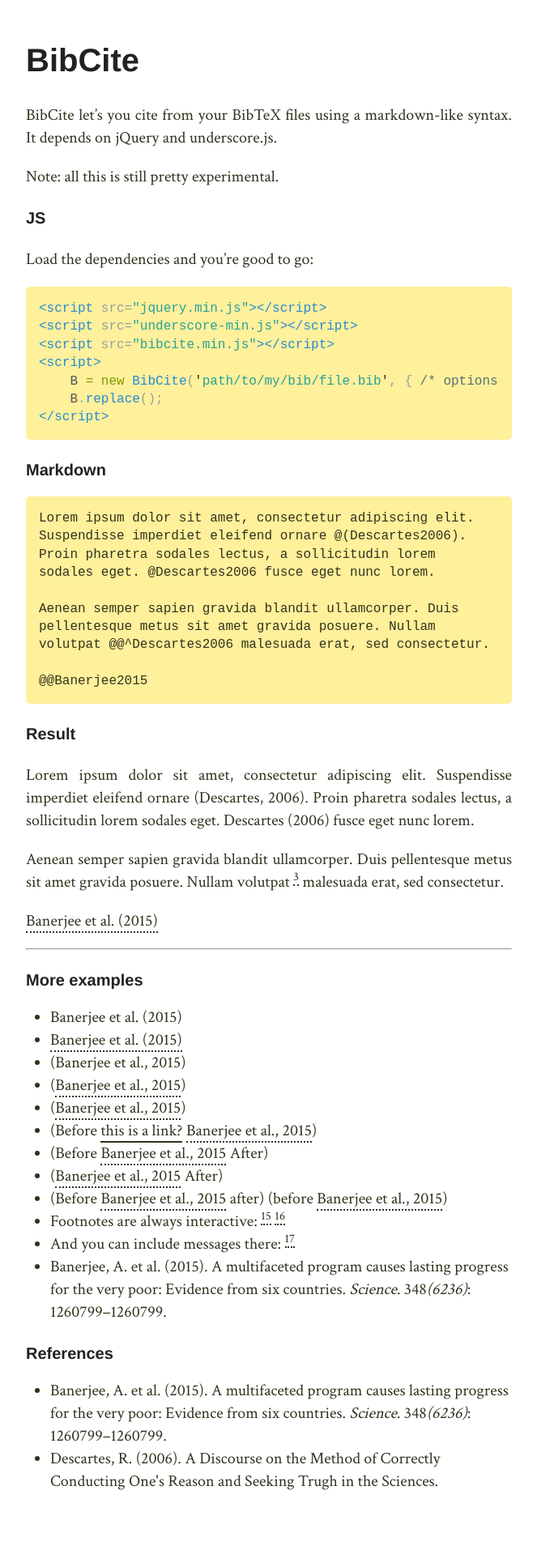
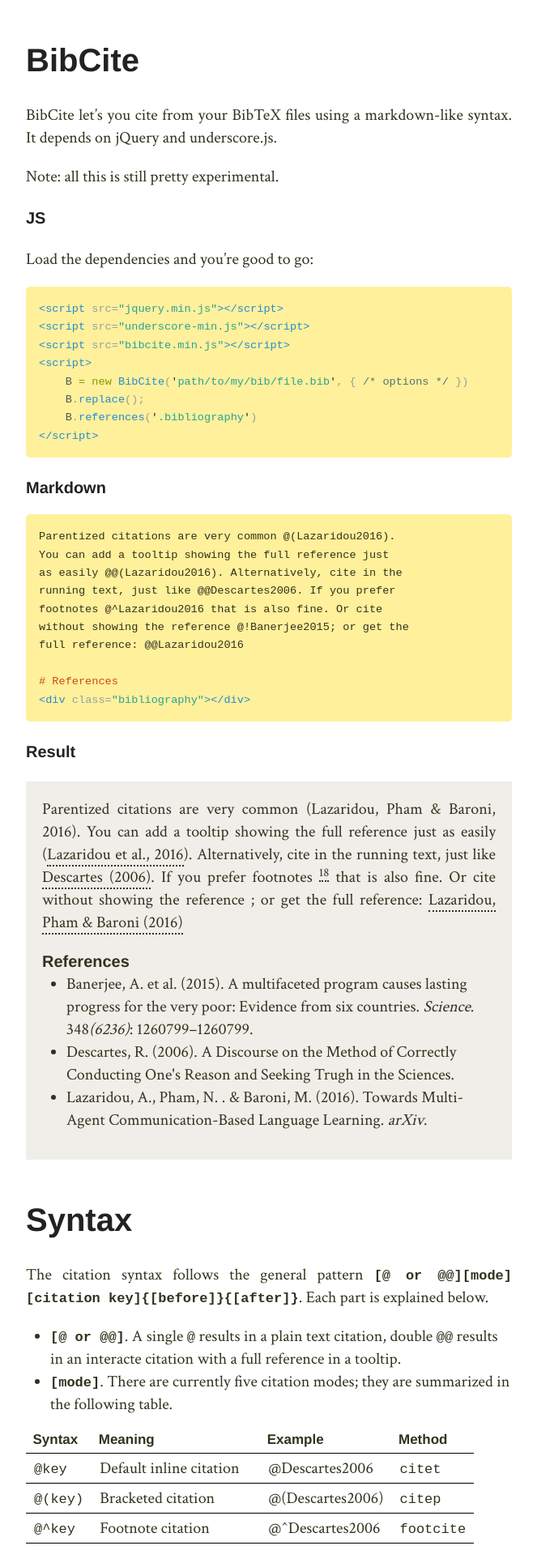
Before and after one commit to bacor/bibcite, a Jekyll site: the page built from index.md, in a window 1280 px wide. Shown: the top 1914 px of the page at 81% size, without its empty margins (308-971 px from the left). Built offline with Jekyll 4.4.1, drawn with Linux system fonts in a browser that asks for light colours; our own code applies the rules of GitHub Pages for plain Markdown files; before the commit the page ends 1858 px from its top, so only the background shows below that; some of the changed text lies outside the part shown.

Commit message:
explained syntax

```diff
--- a/_layouts/default.html
+++ b/_layouts/default.html
@@ -24,7 +24,7 @@
     <script>
       B = new BibCite('demo/demo-bib.bib')
       B.replace();
-      B.references('.references-container')
+      B.references('.bibliography')
     </script>
   </body>
 </html>
--- a/demo/demo-bib.bib
+++ b/demo/demo-bib.bib
@@ -36,3 +36,15 @@
 	url = {http://books.google.com/books?hl=en{\&}lr={\&}id=rQ-iMw6tNgsC{\&}oi=fnd{\&}pg=PA303{\&}dq=Categorization+as+nonparametric+Bayesian+density+estimation{\&}ots=0JU34Glks0{\&}sig=yIhJDMAl8r93yYyS2qn6eLqjs3A},
 	year = {2008}
 }
+
+@article{Lazaridou2016,
+	abstract = {We propose an interactive multimodal framework for language learning. Instead of being passively exposed to large amounts of natural text, our learners (implemented as feed-forward neural networks) engage in cooperative referential games starting from a tabula rasa setup, and thus develop their own language from the need to communicate in order to succeed at the game. Preliminary experiments provide promising results, but also suggest that it is important to ensure that agents trained in this way do not develop an adhoc communication code only effective for the game they are playing},
+	archivePrefix = {arXiv},
+	arxivId = {1605.07133},
+	author = {Lazaridou, Angeliki and Pham, Nghia The and Baroni, Marco},
+	eprint = {1605.07133},
+	journal = {arXiv},
+	title = {{Towards Multi-Agent Communication-Based Language Learning}},
+	url = {http://arxiv.org/abs/1605.07133},
+	year = {2016}
+}
--- a/demo/demo.css
+++ b/demo/demo.css
@@ -688,4 +688,38 @@ img {
 a[rel="footnote"] {
   border-bottom-style: dotted; }
 
+.result, .bibliography, .ref-title {
+  background-color: #efeee9;
+  padding: 1em; }
+
+.ref-title {
+  margin: 0;
+  padding: 0 1em;
+  font-family: "Helvetica Neue";
+  font-weight: bold; }
+
+.result {
+  margin-bottom: 0; }
+
+.bibliography {
+  margin-top: 0;
+  padding-top: 0; }
+  .bibliography ul {
+    margin-top: 0; }
+
+th {
+  font-weight: bold;
+  text-align: left;
+  font-family: "Helvetica Neue";
+  font-size: .85em; }
+
+td, th {
+  padding: .2em .5em; }
+
+tr {
+  border-bottom: 1px solid #000; }
+
+code {
+  font-size: .85em; }
+
 /*# sourceMappingURL=demo.css.map */
--- a/dist/bibcite.js
+++ b/dist/bibcite.js
@@ -578,6 +578,7 @@ BibCite.prototype.replaceCitation = function(citation) {
         if(type == '(') { mode = 'p' }
         else if(type == '^') { mode = 'foot'; options.includeFootnote=true }
         else if(type == '*') { mode = 'full' }
+        else if(type == '!') { mode = 'no' }
 
         // Get citation html
         var html = self.cite(citation, mode, options)
@@ -637,6 +638,12 @@ BibCite.prototype.cite = function(citation, mode, options) {
         mode = this.options.defaultMode;
     }
 
+    // No cite: no output
+    if(mode == 'no') {
+        this.nocite(citation);
+        return '';
+    }
+
     // Determine mode to cite
     var citeFns = { 't': 'citet', 'p': 'citep', 'full': 'fullcite', 'foot': 'footcite' }
     var mode = mode || this.options.defaultMode;
@@ -664,6 +671,10 @@ BibCite.prototype.fullcite = function(citation, options) {
 
 BibCite.prototype.footcite = function(citation, options) {
     return this.cite(citation, 'foot', options)
+}
+
+BibCite.prototype.nocite = function(citation, options) {
+    citation.cite(false);
 }
 
 BibCite.prototype.updateTooltips = function() {
@@ -747,7 +758,7 @@ BibCite.prototype.updateTooltips = function() {
 
 BibCite.prototype.references = function(container) {
     var references = _.filter(this.bibliography, function(citation) {
-        return citation.get('count') > 0
+        return citation.isCited()
     })
 
     references = _.sortBy(references, function(citation){
@@ -777,6 +788,7 @@ var Citation = function(key, bib) {
     this.key = key
     this.bib = bib
     this.count = 0 // number of citations
+    this.cited = false;
     this.parseAuthor();
 }
 
@@ -819,7 +831,13 @@ Citation.prototype.parseAuthor = function() {
     })
 }
 
-Citation.prototype.cite = function() {
-    this.count++;
+Citation.prototype.cite = function(count) {
+    if(_.isUndefined(count)) count = true;
+    if(count) this.count++;
+    this.cited = true;
 }
+Citation.prototype.isCited = function() {
+    return this.cited
+}
+
 //# sourceMappingURL=bibcite.js.map
--- a/index.md
+++ b/index.md
@@ -16,38 +16,58 @@ Load the dependencies and you're good to go:
 <script>
     B = new BibCite('path/to/my/bib/file.bib', { /* options */ })
     B.replace();
+    B.references('.bibliography')
 </script>
 {% endhighlight %}
 
 ### Markdown
 {% highlight md %}
-Lorem ipsum dolor sit amet, consectetur adipiscing elit.
-Suspendisse imperdiet eleifend ornare @(Descartes2006).
-Proin pharetra sodales lectus, a sollicitudin lorem
-sodales eget. @Descartes2006 fusce eget nunc lorem.
+Parentized citations are very common @(Lazaridou2016).
+You can add a tooltip showing the full reference just
+as easily @@(Lazaridou2016). Alternatively, cite in the
+running text, just like @@Descartes2006. If you prefer
+footnotes @^Lazaridou2016 that is also fine. Or cite
+without showing the reference @!Banerjee2015; or get the
+full reference: @@Lazaridou2016
 
-Aenean semper sapien gravida blandit ullamcorper. Duis
-pellentesque metus sit amet gravida posuere. Nullam
-volutpat @@^Descartes2006 malesuada erat, sed consectetur.
-
-@@Banerjee2015
+# References
+<div class="bibliography"></div>
 {% endhighlight %}
 
 ### Result
-Lorem ipsum dolor sit amet, consectetur adipiscing elit.
-Suspendisse imperdiet eleifend ornare @(Descartes2006).
-Proin pharetra sodales lectus, a sollicitudin lorem
-sodales eget. @Descartes2006 fusce eget nunc lorem.
 
-Aenean semper sapien gravida blandit ullamcorper. Duis
-pellentesque metus sit amet gravida posuere. Nullam
-volutpat @@^Descartes2006 malesuada erat, sed consectetur.
+Parentized citations are very common @(Lazaridou2016).
+You can add a tooltip showing the full reference just
+as easily @@(Lazaridou2016). Alternatively, cite in the
+running text, just like @@Descartes2006. If you prefer
+footnotes @^Lazaridou2016 that is also fine. Or cite
+without showing the reference @!Banerjee2015; or get the
+full reference: @@Lazaridou2016
+{: .result}
 
-@@Banerjee2015
+<p class="ref-title">References</p>
+<div class="bibliography"></div>
 
-------
+## Syntax
+The citation syntax follows the general pattern **`[@ or @@][mode][citation key]{[before]}{[after]}`**. Each part is explained below.
 
-### More examples
+* **`[@ or @@]`**. A single `@` results in a plain text citation, double `@@` results in an interacte citation with a full reference in a tooltip.
+* **`[mode]`**. There are currently five citation modes; they are summarized in the following table.
+
+| Syntax   | Meaning                 | Example          | Method     |
+|----------|-------------------------|------------------|------------|
+| `@key`   | Default inline citation | @Descartes2006   | `citet`    |
+| `@(key)` | Bracketed citation      | @(Descartes2006) | `citep`    |
+| `@^key`  | Footnote citation       | @^Descartes2006  | `footcite` |
+| `@*key`  | Full reference          | @*Descartes2006  | `fullcite` |
+| `@!key`  | Show in references only | @!Descartes2006  | `nocite`   |
+
+* **`[citation key]`**. The citation key from the BibTeX file. Note that this is case _in_sensitive.
+* **`{[before]}`**. The text `[before]` is inserted before the citation
+* **`{[after]}`**. The text `[after]` is inserted after the citation. Note that `before` and `after` can contain HTML elements (or initially, markdown), as long as it contains no curly brackets.
+
+
+## More examples
 - @Banerjee2015
 - @@Banerjee2015
 - @(Banerjee2015)
@@ -58,8 +78,5 @@ volutpat @@^Descartes2006 malesuada erat, sed consectetur.
 - @@(Banerjee2015){}{After}
 - @@(Banerjee2015){Before}{after} @@(Banerjee2015){before}
 - Footnotes are always interactive: @^Banerjee2015 @@^Banerjee2015
-- And you can include messages there: @^Banerjee2015{Look this is [a link](http://example.com)}{And an afterthough}
+- And you can include messages there: @^Banerjee2015{Look this is [a link](http://example.com) and another citation @Banerjee2015.}{And an afterthough}
 - @@*Banerjee2015
-
-### References
-<div class="references-container"></div>
--- a/src/bibcite-raw.js
+++ b/src/bibcite-raw.js
@@ -175,7 +175,7 @@ var updateReference = function(citation, citation_id) {
       return expr.test($(this).text())
   })
 
-  var expr = new RegExp('@{1,2}(.)?' + citation_id + '\\)?(\\[.*\\])*', 'gi')
+  var expr = new RegExp('@(.)?' + citation_id + '\\)?(\\[.*\\])*', 'gi')
   $.each(matches, function() {
       var html = $(this).html();
       var newHtml = html.replace(expr, function(match, type, beforeAfter){
```
Also changed, not shown: demo/demo.scss (+43 -0 lines), src/bibcite.js (+20 -3 lines), 2 other files.
